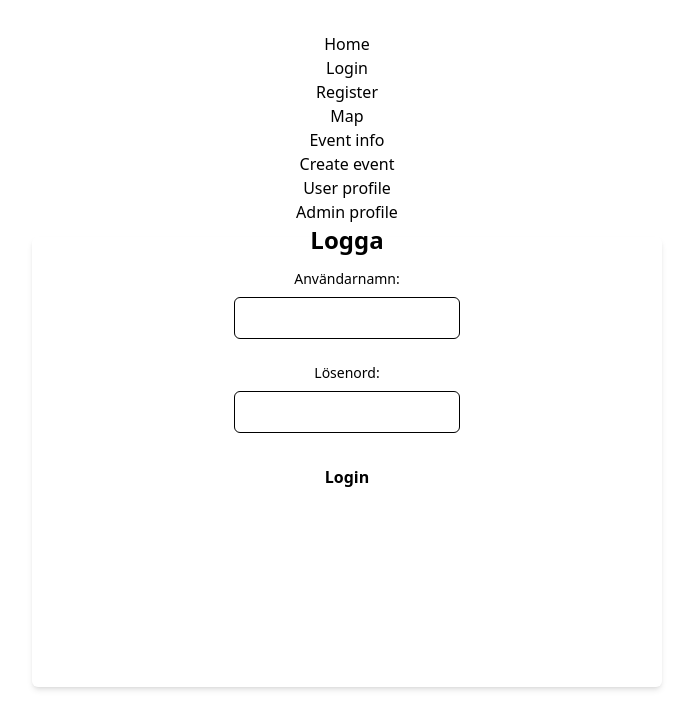
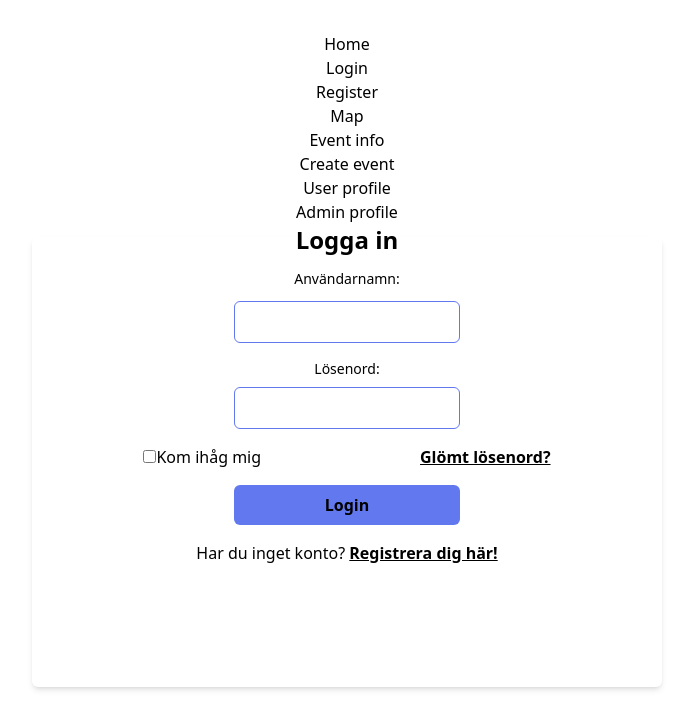
Before and after one commit to chas-academy/u08-business-idea-adventurebuddies, a React (Vite) app in the folder frontend/: page /login in a window 1280 px wide. Shown: the top 728 px of the page, without its empty margins (293-986 px from the left). Built offline with nearby package versions, Linux system fonts and the light colour scheme.

Commit message:
added one color in tailwind config and remember me checkbox, and forgot password link

```diff
--- a/frontend/src/pages/LoginPage/LoginPage.tsx
+++ b/frontend/src/pages/LoginPage/LoginPage.tsx
@@ -54,6 +54,7 @@
 // export default LoginPage;
 
 import React, { useState } from "react";
+import { Link } from "react-router-dom";
 
 const LoginPage: React.FC = () => {
   const [username, setUsername] = useState("");
@@ -69,20 +70,23 @@ const LoginPage: React.FC = () => {
 
   const handleSubmit = (e: React.FormEvent<HTMLFormElement>) => {
     e.preventDefault();
-    // Handle form submission logic here
+
     console.log("Username:", username);
     console.log("Password:", password);
   };
 
   return (
     <>
-      <h1 className="text-center mb-4 font-poppins font-bold text-2xl leading-12 text-black">
-        Logga
+      <h1 className="text-center mb-4 display font-bold text-2xl leading-12 textColor">
+        Logga in
       </h1>
       <div className="absolute w-[630px] h-[450px] left-1/2 transform -translate-x-1/2 top-[237.39px] bg-gray shadow-md rounded-md p-8">
-        <form onSubmit={handleSubmit} className="space-y-6">
-          <div className="flex flex-col items-center space-y-2">
-            <label htmlFor="username" className="text-sm font-medium">
+        <form onSubmit={handleSubmit} className="space-y-4">
+          <div className="flex flex-col items-center space-y-3">
+            <label
+              htmlFor="username"
+              className="text-sm font-medium textColor display"
+            >
               Användarnamn:
             </label>
             <input
@@ -90,11 +94,11 @@ const LoginPage: React.FC = () => {
               id="username"
               value={username}
               onChange={handleUsernameChange}
-              className="w-2/5 p-2 border border-gray-300 rounded-md focus:outline-none focus:ring-2 focus:ring-blue-500"
+              className="w-2/5 p-2 border border-buttonPurple rounded-md focus:outline-none focus:ring-2 focus:ring-blue-500"
             />
           </div>
           <div className="flex flex-col items-center space-y-2">
-            <label htmlFor="password" className="text-sm font-medium">
+            <label htmlFor="password" className="text-sm font-medium textColor">
               Lösenord:
             </label>
             <input
@@ -102,15 +106,36 @@ const LoginPage: React.FC = () => {
               id="password"
               value={password}
               onChange={handlePasswordChange}
-              className="w-2/5 p-2 border border-gray-300 rounded-md focus:outline-none focus:ring-2 focus:ring-blue-500"
+              className="w-2/5 p-2 border border-buttonPurple rounded-md focus:outline-none focus:ring-2 focus:ring-blue-500"
             />
+          </div>
+          <div className="flex justify-around display">
+            <label>
+              <input type="checkbox" />
+              Kom ihåg mig
+            </label>
+            <Link
+              to=""
+              className="underline hover:underline-offset-4 font-bold"
+            >
+              Glömt lösenord?
+            </Link>
           </div>
           <button
             type="submit"
-            className="w-1/5 py-2 bg-blue-500 text-white font-semibold rounded-md hover:bg-blue-600 focus:outline-none focus:ring-2 focus:ring-blue-500"
+            className="w-2/5 py-2 bg-buttonPurple text-white font-semibold rounded-md hover:bg-blue-600 focus:outline-none focus:ring-2 focus:ring-blue-500"
           >
             Login
           </button>
+          <div className="">
+            Har du inget konto?{" "}
+            <Link
+              to=""
+              className="underline hover:underline-offset-4 font-bold"
+            >
+              Registrera dig här!
+            </Link>
+          </div>
         </form>
       </div>
     </>
--- a/frontend/tailwind.config.js
+++ b/frontend/tailwind.config.js
@@ -4,12 +4,13 @@ export default {
   theme: {
     extend: {},
     fontFamily: {
-      'display': ['Poppins'],
+      display: ["Poppins"],
     },
     colors: {
-      "darkPurple": "#06020D",
-      "halfDarkpurple": "#252C54",
-      "textColor": "#ffffff",
+      darkPurple: "#06020D",
+      halfDarkpurple: "#252C54",
+      textColor: "#ffffff",
+      buttonPurple: "#6278EF",
     },
   },
   plugins: [],
```
